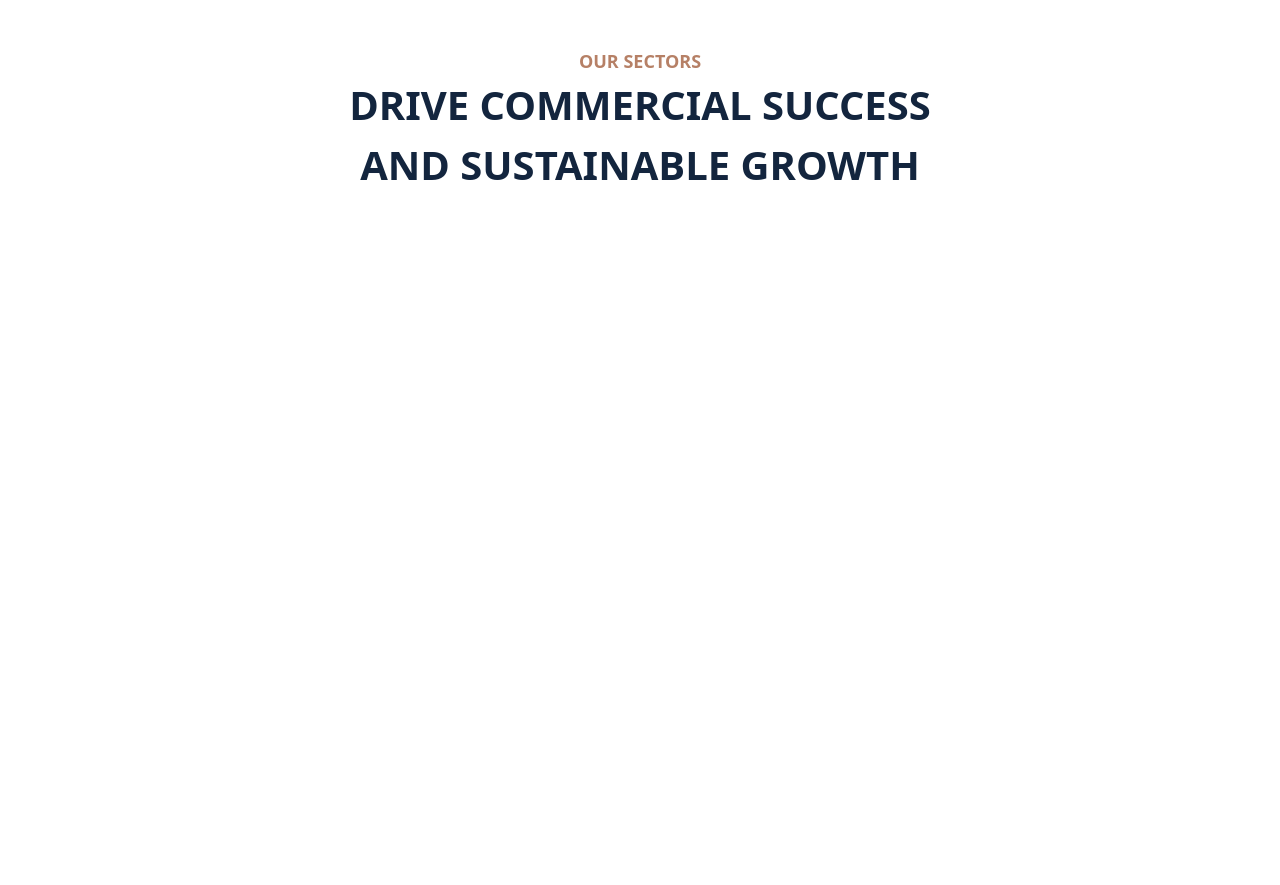
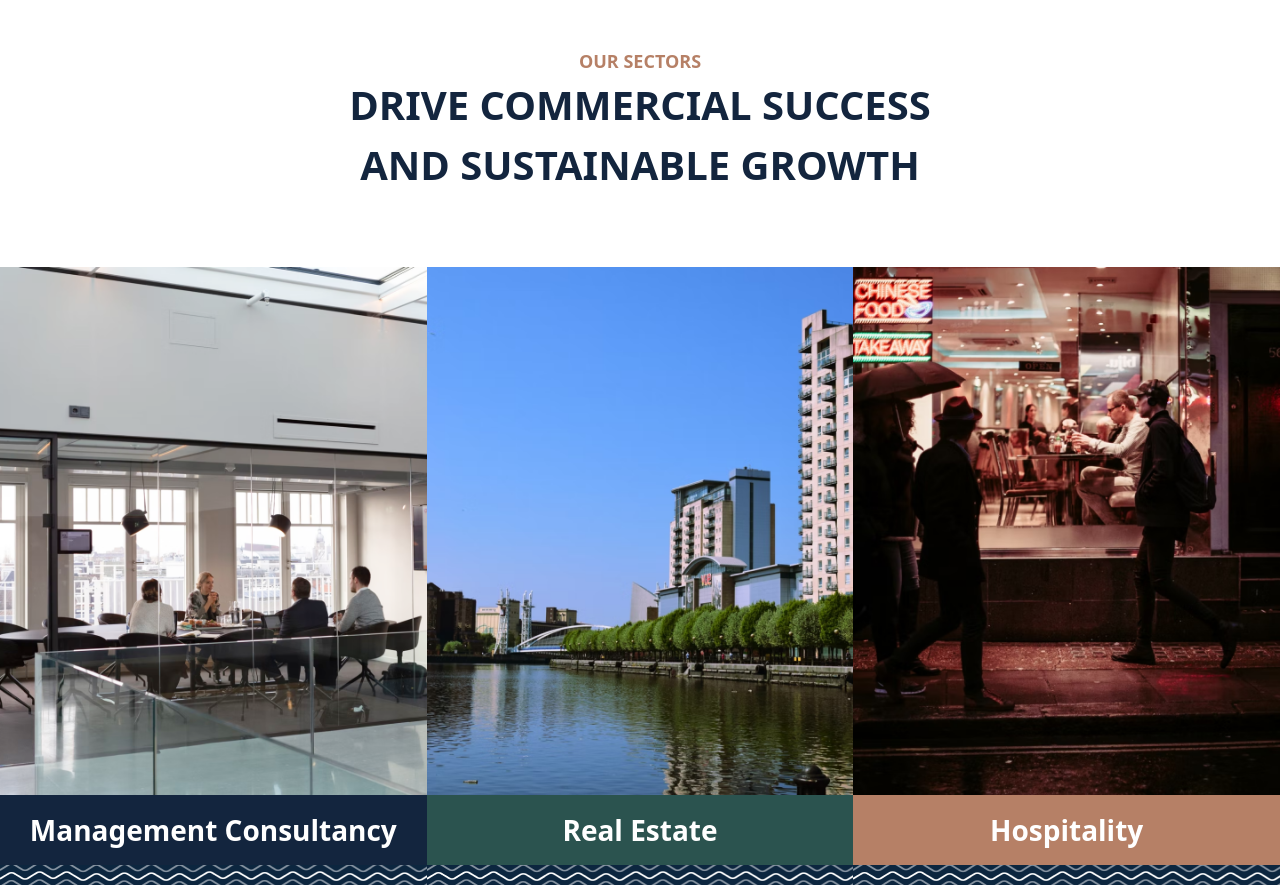
Before and after one commit to kaveeshHeshan/KMD-web-design, a website: page index.html in a window 1280 px wide. Shown: the part 1382-2267 px from the top of the page. Before the commit the page ends 1625 px from the top, so only its background shows below. Drawn offline with nearby package versions, Linux system fonts and the light colour scheme.

Commit message:
Done - Section 04

```diff
--- a/index.html
+++ b/index.html
@@ -64,5 +64,42 @@
                 </div>
             </div>
         </section>
+        <section>
+            <div class="bg-gray-200">
+                <div class="">
+                  <div class="mt-6 grid grid-cols-1 sm:grid-cols-2 lg:grid-cols-3">
+                    <div class="group relative">
+                      <div class="w-full overflow-hidden bg-gray-200">
+                        <img src="./img/image 8.png" alt="Front of men&#039;s Basic Tee in black." class="h-full w-full object-cover object-center lg:h-full lg:w-full">
+                      </div>
+                      <div class="flex items-center justify-center bg-[#13253E] text-white text-[28px] py-[14px] font-semibold">
+                          Management Consultancy
+                      </div>
+                      <div class="w-full h-[20px] bg-[url('./img/KMD_Pattern_Blue.png')]"></div>
+                    </div>
+
+                    <div class="group relative">
+                        <div class="w-full overflow-hidden bg-gray-200">
+                          <img src="./img/image 9.png" alt="Front of men&#039;s Basic Tee in black." class="h-full w-full object-cover object-center lg:h-full lg:w-full">
+                        </div>
+                        <div class="flex items-center justify-center bg-[#2B534F] text-white text-[28px] py-[14px] font-semibold">
+                          Real Estate
+                        </div>
+                        <div class="w-full h-[20px] bg-[url('./img/KMD_Pattern_Blue.png')]"></div>
+                      </div>
+
+                      <div class="group relative">
+                        <div class="w-full overflow-hidden bg-gray-200">
+                          <img src="./img/image 10.png" alt="Front of men&#039;s Basic Tee in black." class="h-full w-full object-cover object-center lg:h-full lg:w-full">
+                        </div>
+                        <div class="flex items-center justify-center bg-[#B68066] text-white text-[28px] py-[14px] font-semibold">
+                          Hospitality
+                        </div>
+                        <div class="w-full h-[20px] bg-[url('./img/KMD_Pattern_Blue.png')]"></div>
+                      </div>
+                  </div>
+                </div>
+              </div>
+        </section>
     </body>
 </html>
```
Also changed, not shown: img/KMD_Pattern_Blue.png (added).
